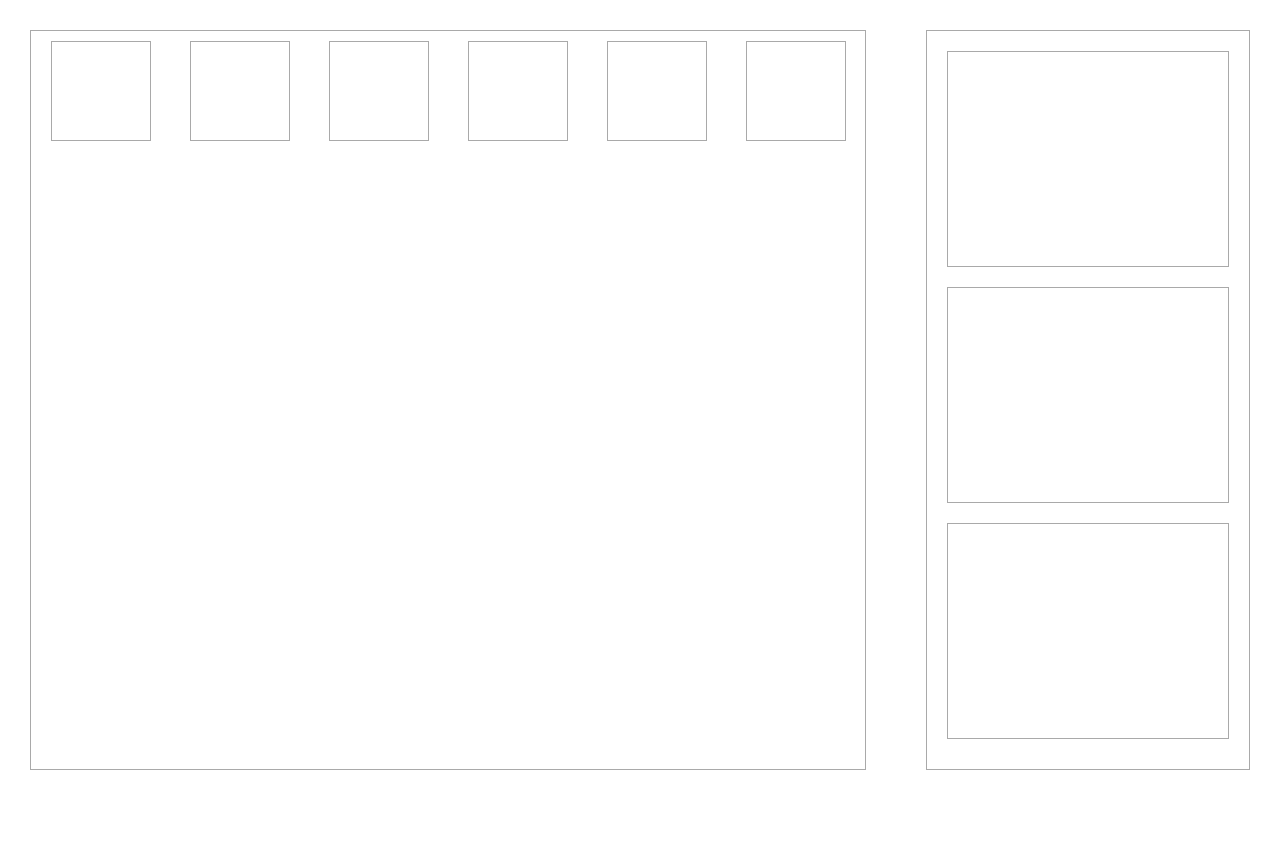
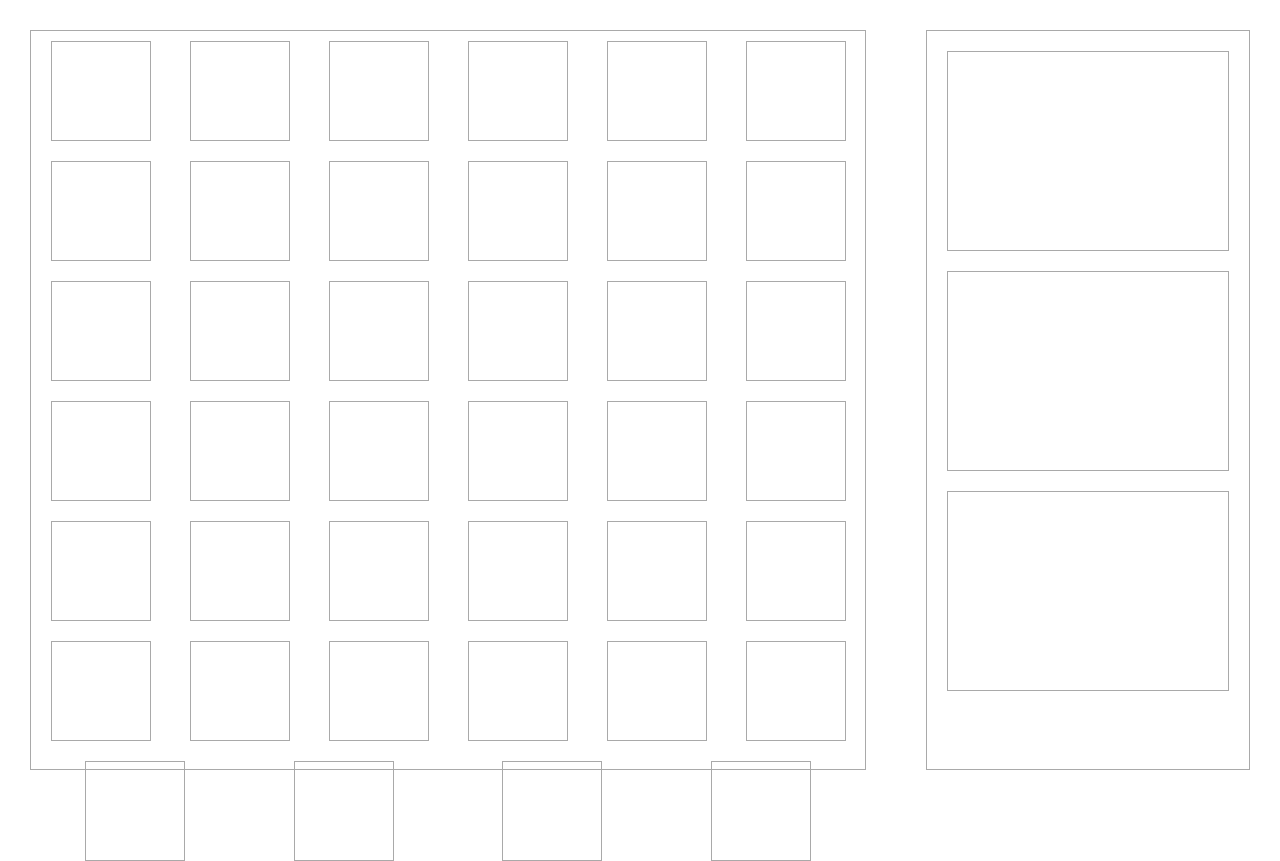
Before and after one commit to GrzegorzStanczyk/Angular-Drag-and-Drop, an Angular app: page / in a window 1280 px wide. Before the commit the page ends 800 px from the top, so only its background shows below. Built offline with nearby package versions, Linux system fonts and the light colour scheme.

Commit message:
Working example

```diff
--- a/src/app/app.component.html
+++ b/src/app/app.component.html
@@ -1,17 +1,12 @@
 <div class="main">
-  <div class="draggable-content" (drop)="onDrop($event)" (dragover)="allowDrop($event)">
-    <div id="drag1" (dragstart)="drag($event, dragData)" draggable="true" class="draggable"></div>
-    <div id="drag2" (dragstart)="drag($event, dragData)" draggable="true" class="draggable"></div>
-    <div id="drag3" (dragstart)="drag($event, dragData)" draggable="true" class="draggable"></div>
-    <div id="drag4" (dragstart)="drag($event, dragData)" draggable="true" class="draggable"></div>
-    <div id="drag5" (dragstart)="drag($event, dragData)" draggable="true" class="draggable"></div>
-    <div id="drag6" (dragstart)="drag($event, dragData)" draggable="true" class="draggable"></div>
+  <div #main class="draggable-content" (drop)="onDrop($event, main)" (dragover)="allowDrop($event)">
+    <div *ngFor="let elem of elements; index as i; trackBy: trackById" id="drag{{i}}" (dragstart)="drag($event)" draggable="true" class="draggable"></div>
   </div>
 </div>
 <div class="aside">
   <div class="drop-container">
-    <div id="div1" (drop)="onDrop($event)" (dragover)="allowDrop($event)" class="drag-box"></div>
-    <div id="div2" (drop)="onDrop($event)" (dragover)="allowDrop($event)" class="drag-box"></div>
-    <div id="div3" (drop)="onDrop($event)" (dragover)="allowDrop($event)" class="drag-box"></div>
+    <div id="div1" #div1 (drop)="onDrop($event, div1)" (dragover)="allowDrop($event)" class="drag-box"></div>
+    <div id="div2" #div2 (drop)="onDrop($event, div2)" (dragover)="allowDrop($event)" class="drag-box"></div>
+    <div id="div3" #div3 (drop)="onDrop($event, div3)" (dragover)="allowDrop($event)" class="drag-box"></div>
   </div>
 </div>
--- a/src/app/app.component.scss
+++ b/src/app/app.component.scss
@@ -18,6 +18,7 @@
 }
 
 .draggable-content, .drop-container {
+
   width: 100%;
   height: 100%;
   border: 1px solid darkgray;
@@ -25,8 +26,8 @@
 
 .draggable-content {
   display: flex;
+  flex-direction: row;
   justify-content: space-around;
-  flex-direction: row;
   flex-wrap: wrap;
   align-content: flex-start;
 }
@@ -36,11 +37,15 @@
   height: 100px;
   margin: 10px;
   border: 1px solid darkgray;
-  cursor: pointer;
+  // cursor: pointer;
 }
 
 .drag-box {
-  height: calc(100% / 3 - 30px);
+  display: flex;
+  flex-direction: row;
+  justify-content: space-around;
+  flex-wrap: wrap;
+  min-height: 200px;
   margin: 20px;
   border: 1px solid darkgray;
 }
--- a/src/app/app.component.ts
+++ b/src/app/app.component.ts
@@ -1,25 +1,31 @@
-import { Component } from '@angular/core';
+import { Component, OnInit } from '@angular/core';
 
 @Component({
   selector: 'app-root',
   templateUrl: './app.component.html',
   styleUrls: ['./app.component.scss']
 })
-export class AppComponent {
+export class AppComponent implements OnInit {
 
-  drag(event, data) {
-    console.log('data: ', data);
-    console.log('event: ', event);
-    event.dataTransfer.setData('text', event.target.id);
+  elements: Array<any>;
+
+  ngOnInit() {
+    this.elements = new Array(40);
   }
 
-  onDrop(event) {
+  drag(event) {
+    event.dataTransfer.setData('text', event.target.id);
+    event.dropEffect = 'link';
+  }
+
+  onDrop(event, el) {
     event.preventDefault();
     const dataTransfer = event.dataTransfer.getData('text');
-    event.target.appendChild(document.getElementById(dataTransfer));
+    el.appendChild(document.getElementById(dataTransfer));
   }
 
   allowDrop(event) {
     event.preventDefault();
+    event.dataTransfer.dropEffect = 'link';
   }
 }
```
